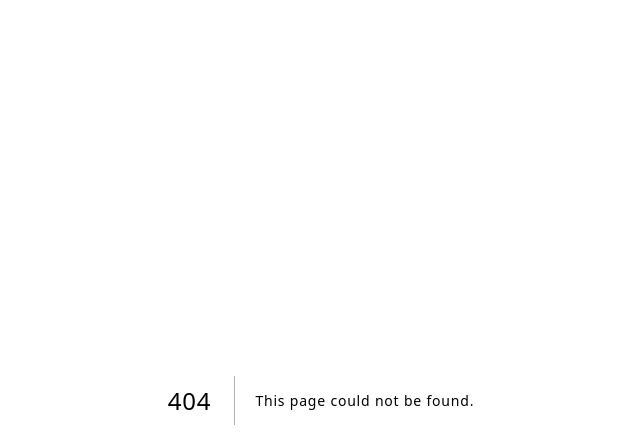
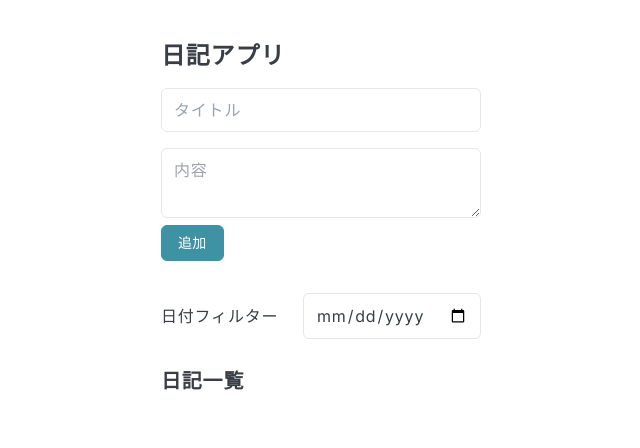
Before and after one commit to haiku1135/todo-sample-empty-main, a Next.js app: page /practice/17 in a window 1280 px wide. Before the commit this address had no page. Shown: the top 448 px of the page, without its empty margins (319-959 px from the left). Built offline with nearby package versions, Linux system fonts and the light colour scheme; what tailwindcss-scoped-groups would draw is missing.

Commit message:
[update]コーディングテスト対策

```diff
--- /dev/null
+++ b/src/hooks/useEntry.ts
@@ -0,0 +1,63 @@
+import { useState, useMemo, ChangeEvent } from 'react';
+
+type Entry = {
+  title: string;
+  content: string;
+  date: Date;
+};
+type UseEntry = () => {
+  handleChangeTitle: (e: ChangeEvent<HTMLInputElement>) => void;
+  handleChangeContent: (e: ChangeEvent<HTMLTextAreaElement>) => void;
+  handleChangeFilterDate: (e: ChangeEvent<HTMLInputElement>) => void;
+  handleAddEntry: () => void;
+  title: string;
+  content: string;
+  filteredEntryList: Entry[];
+};
+export const useEntry: UseEntry = () => {
+  const [entryList, setEntryList] = useState<Entry[]>([]);
+  const [title, setTitle] = useState('');
+  const [content, setContent] = useState('');
+  const [filterDate, setFilterDate] = useState<Date | null>(null);
+
+  const handleChangeTitle = (e: ChangeEvent<HTMLInputElement>) => {
+    setTitle(e.target.value);
+  };
+  const handleChangeContent = (e: ChangeEvent<HTMLTextAreaElement>) => {
+    setContent(e.target.value);
+  };
+  const handleChangeFilterDate = (e: ChangeEvent<HTMLInputElement>) => {
+    setFilterDate(new Date(e.target.value));
+  };
+  const handleAddEntry = () => {
+    if (!title || !content) {
+      return; //何もしない
+    }
+    const newEntry = {
+      title,
+      content,
+      date: new Date(),
+    };
+    setEntryList((prevState) => [...prevState, newEntry]);
+    setTitle('');
+    setContent('');
+  };
+
+  const filteredEntryList = useMemo(() => {
+    return filterDate
+      ? entryList.filter(
+          (entry) => entry.date.toLocaleDateString() === filterDate?.toLocaleDateString(),
+        )
+      : entryList;
+  }, [entryList, filterDate]);
+
+  return {
+    handleChangeTitle,
+    handleChangeContent,
+    handleChangeFilterDate,
+    handleAddEntry,
+    title,
+    content,
+    filteredEntryList,
+  };
+};
--- /dev/null
+++ b/src/pages/practice/17.tsx
@@ -0,0 +1,68 @@
+import { NextPage } from 'next';
+
+import Button from '@/components/common/parts/Button';
+import { useEntry } from '@/hooks/useEntry';
+const Page: NextPage = () => {
+  const {
+    handleChangeTitle,
+    handleChangeContent,
+    handleChangeFilterDate,
+    handleAddEntry,
+    title,
+    content,
+    filteredEntryList,
+  } = useEntry();
+  return (
+    <div className="mx-auto mt-10 max-w-4xl">
+      <div className="flex justify-center">
+        <div className="w-80">
+          <h2 className="text-2xl font-bold">日記アプリ</h2>
+
+          {/* タイトル・コンテンツの入力フォーム */}
+          <div>
+            <input
+              type="text"
+              placeholder="タイトル"
+              className="mt-4 w-full rounded-md border px-3 py-2 outline-none"
+              onChange={handleChangeTitle}
+              value={title}
+            />
+            <textarea
+              placeholder="内容"
+              className="mt-4 w-full rounded-md border px-3 py-2 outline-none"
+              onChange={handleChangeContent}
+              value={content}
+            />
+            <Button onClick={handleAddEntry} label="追加" variant="primary" />
+          </div>
+
+          {/* 日付フィルター */}
+          <div className="mt-8 flex items-center justify-between">
+            <span className="text-base">日付フィルター</span>
+            <input
+              onChange={handleChangeFilterDate}
+              className="rounded-md border px-3 py-2 outline-none"
+              type="date"
+            />
+          </div>
+
+          {/* 日記一覧 */}
+          <div className="mt-7">
+            <h2 className="text-xl font-bold">日記一覧</h2>
+            <ul>
+              {filteredEntryList.map((entry, index) => (
+                <li key={index} className="mt-4 rounded-md border p-4">
+                  <h3>{entry.title}</h3>
+                  <p>{entry.content}</p>
+                  <p>{entry.date.toLocaleDateString()}</p>
+                </li>
+              ))}
+            </ul>
+          </div>
+        </div>
+      </div>
+    </div>
+  );
+};
+
+export default Page;
```
